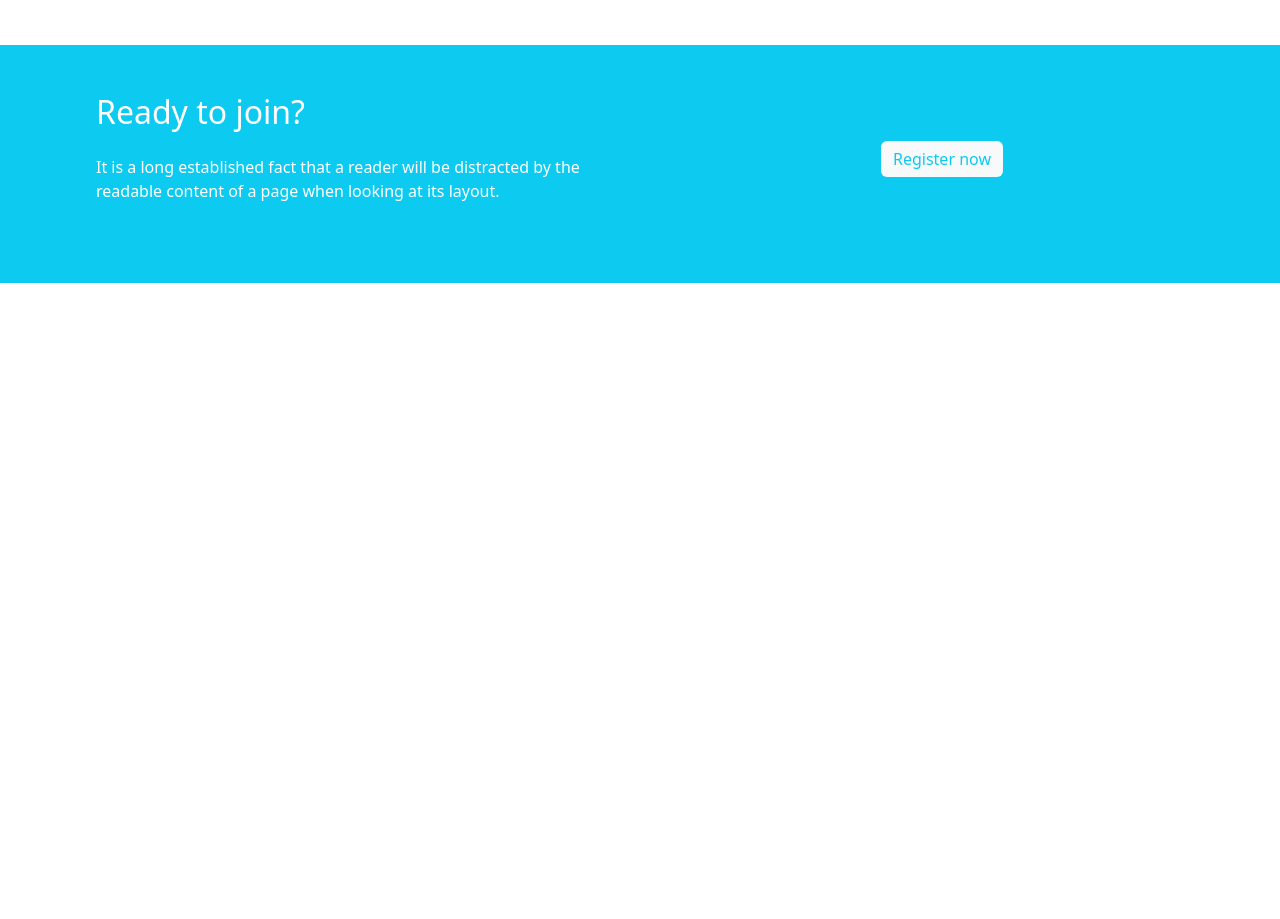
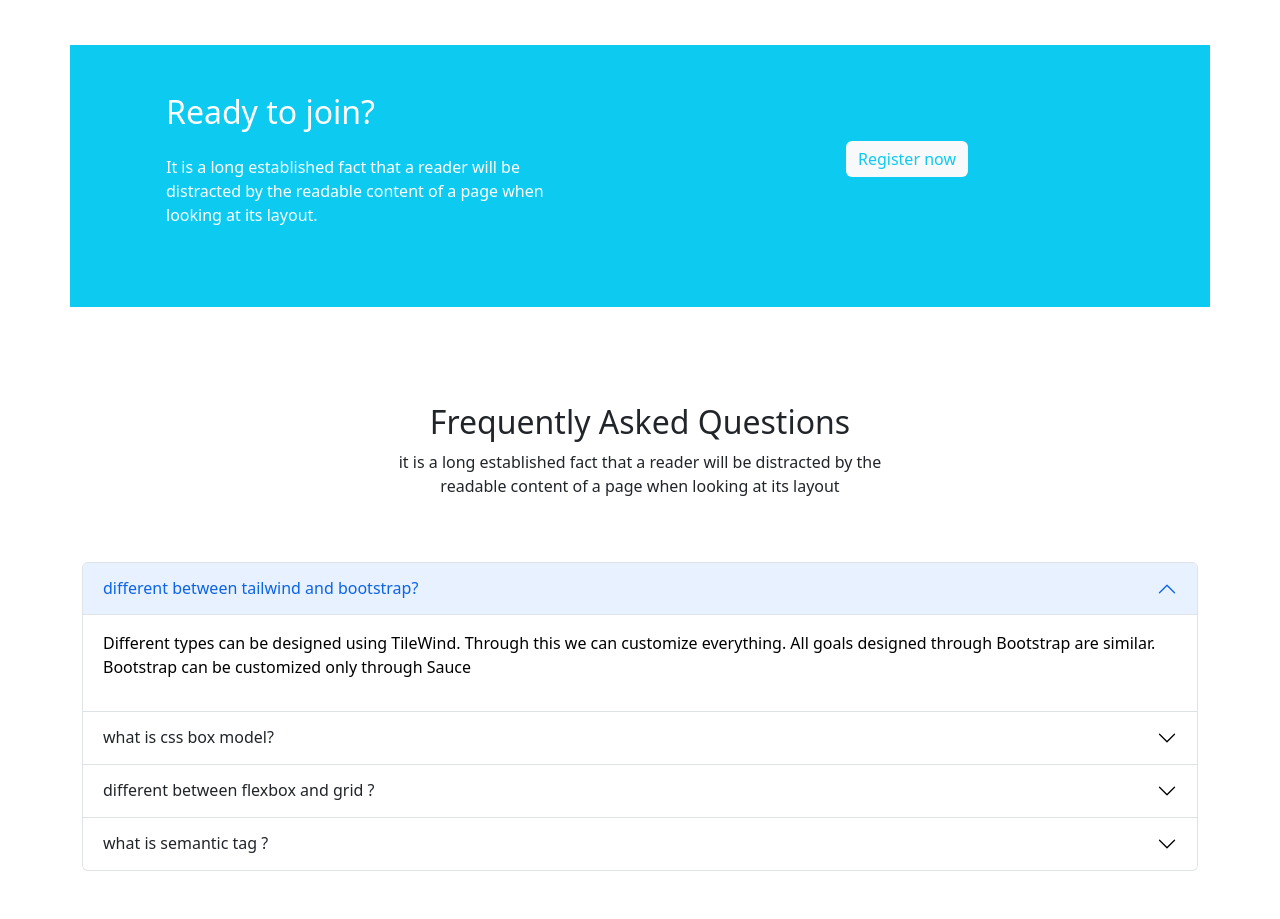
Before and after one commit to jahed1112/assigment-3, a plain HTML site: page index.html in a window 1280 px wide. Shown: the part 1631-2550 px from the top of the page. Before the commit the page ends 1914 px from the top, so only its background shows below. Drawn offline with nearby package versions, Linux system fonts and the light colour scheme.

Commit message:
Asked Questions add

```diff
--- a/index.html
+++ b/index.html
@@ -207,7 +207,7 @@
               <button class="btn btn-primary btn-lg my-5">view all</button>
             </div>
            </section>
-           <section class="bg-info py-5 px-5">
+           <section class=" container bg-info py-5 px-5">
             <div class="row">
               <div class="col-md-12 col-sm-12 col-lg-6">
                 <h2 class="text-white px-5">Ready to join?</h2>
@@ -219,10 +219,10 @@
               </div>
             </div>
            </section>
-           <section>
-            <div class="modal fade" id="exampleModal" tabindex="-1" aria-labelledby="exampleModalLabel" aria-hidden="true">
-            <div class="modal-dialog">
-              <div class="modal-content">
+           <section class="container">
+                <div class="modal fade" id="exampleModal" tabindex="-1" aria-labelledby="exampleModalLabel" aria-hidden="true">
+                <div class="modal-dialog">
+                <div class="modal-content">
                 <div class="modal-header">
                   <h5 class="modal-title" id="exampleModalLabel">Register now</h5>
                   <button type="button" class="btn-close" data-bs-dismiss="modal" aria-label="Close"></button>
@@ -236,6 +236,76 @@
                   </form>
                 </div>
             </section>
+             <!-- according section code start -->
+    <section class=" container py-5">
+        <div class="row">
+          <div class="col-lg-3"></div>
+          <div class="col-lg-6 text-center py-5">
+            <h2>Frequently Asked Questions</h2>
+            <p>it is a long established fact that a reader will be distracted by the readable
+              content of a page when looking at its layout</p>
+          </div>
+          <div class="col-lg-3"></div>
+        </div>
+        <div class="accordion" id="accordionExample">
+          <div class="accordion-item">
+            <h2 class="accordion-header" id="headingOne">
+              <button class="accordion-button" type="button" data-bs-toggle="collapse" data-bs-target="#collapseOne" aria-expanded="true" aria-controls="collapseOne">
+                different between tailwind and bootstrap?
+              </button>
+            </h2>
+            <div id="collapseOne" class="accordion-collapse collapse show" aria-labelledby="headingOne" data-bs-parent="#accordionExample">
+              <div class="accordion-body">
+               <p>Different types can be designed using TileWind. Through this we can customize everything.
+                All goals designed through Bootstrap are similar.
+                Bootstrap can be customized only through Sauce
+                </p>
+              </div>
+            </div>
+          </div>
+          <div class="accordion-item">
+            <h2 class="accordion-header" id="headingTwo">
+              <button class="accordion-button collapsed" type="button" data-bs-toggle="collapse" data-bs-target="#collapseTwo" aria-expanded="false" aria-controls="collapseTwo">
+                what is css box model?
+              </button>
+            </h2>
+            <div id="collapseTwo" class="accordion-collapse collapse" aria-labelledby="headingTwo" data-bs-parent="#accordionExample">
+              <div class="accordion-body">
+                <p>css box model is a box.thats arround by margin ,padding,border,content.its very important in css</p>
+              </div>
+            </div>
+          </div>
+          <div class="accordion-item">
+            <h2 class="accordion-header" id="headingThree">
+              <button class="accordion-button collapsed" type="button" data-bs-toggle="collapse" data-bs-target="#collapseThree" aria-expanded="false" aria-controls="collapseThree">
+                different between flexbox and grid ?
+              </button>
+            </h2>
+            <div id="collapseThree" class="accordion-collapse collapse" aria-labelledby="headingThree" data-bs-parent="#accordionExample">
+              <div class="accordion-body">
+               <p>Flex together to one side. Either along rows or along columns. Can't work together.
+                But the grid can work both ways simultaneously
+                </p>
+              </div>
+            </div>
+          </div>
+          <div class="accordion-item">
+            <h2 class="accordion-header" id="headingThreee">
+              <button class="accordion-button collapsed" type="button" data-bs-toggle="collapse" data-bs-target="#collapseThreee" aria-expanded="false" aria-controls="collapseThreee">
+                what is semantic tag ?
+              </button>
+            </h2>
+            <div id="collapseThreee" class="accordion-collapse collapse" aria-labelledby="headingThreee" data-bs-parent="#accordionExample">
+              <div class="accordion-body">
+               <p>When we hear the name of the tag, we can understand the purpose of this tag is called semantic tag such as img ,video,audio,header etc
+                </p>
+              </div>
+            </div>
+          </div>
+        </div>
+      </section>
+
+
     </main>
     <script src="https://cdn.jsdelivr.net/npm/bootstrap@5.2.0/dist/js/bootstrap.bundle.min.js"></script>
 </body>
```
